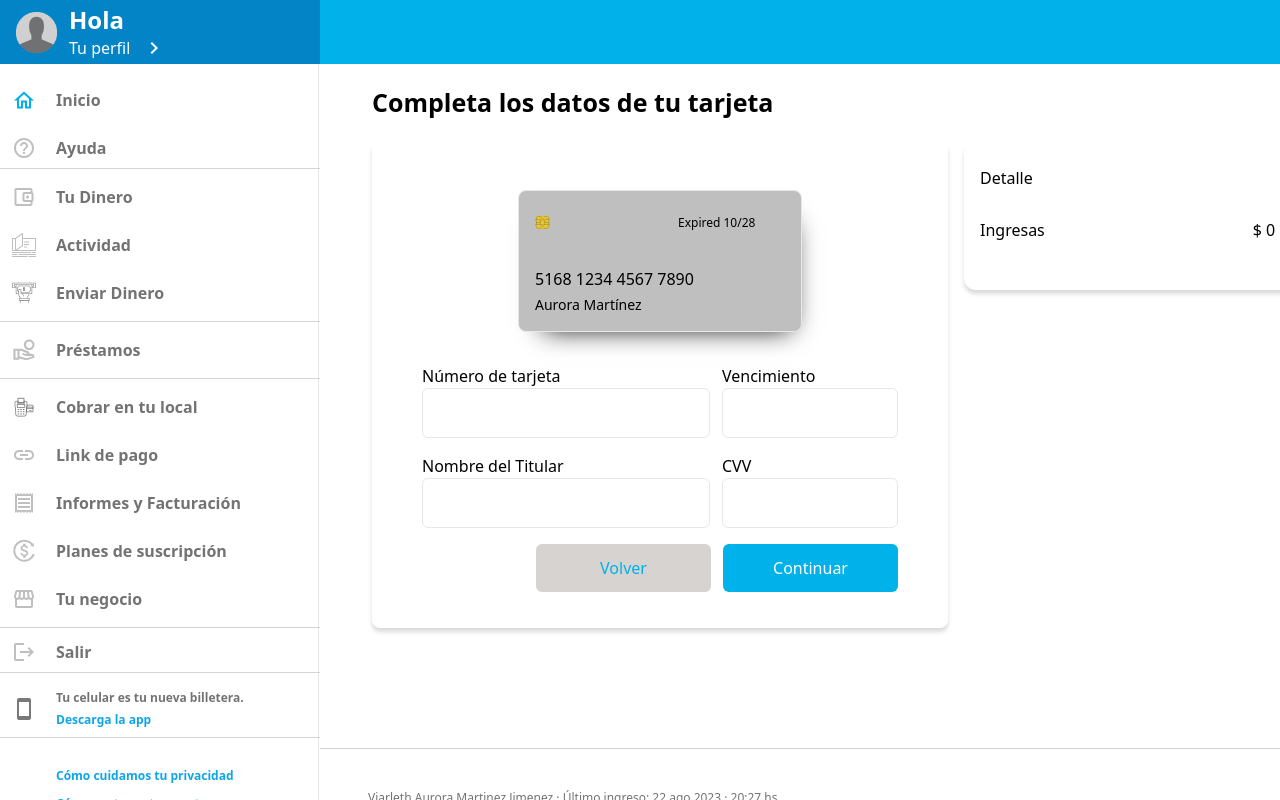
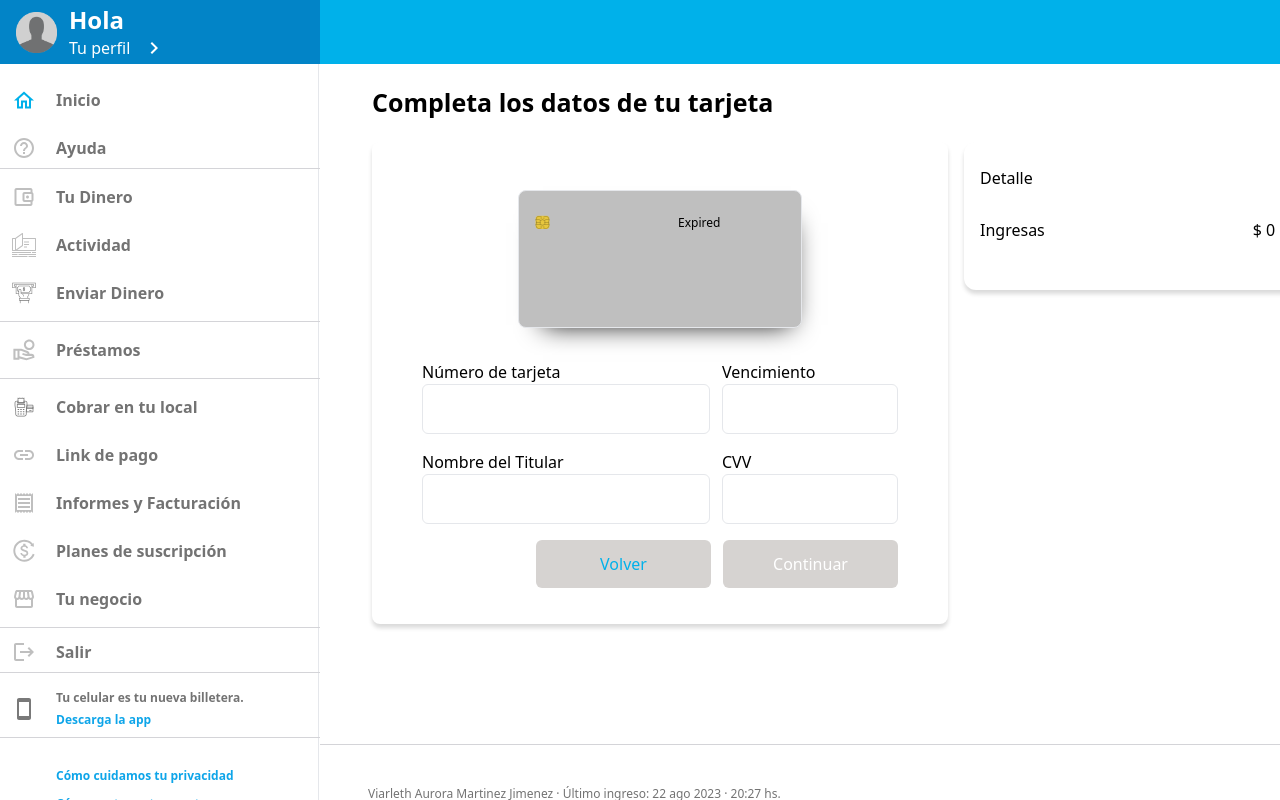
Before and after one commit to illiCristian/NestJs-Backend-Wallet, a Next.js app in the folder client/: page /send-money/charge-money in a window 1280 px wide. Shown: the top 800 px of the page. Built offline with nearby package versions, Linux system fonts and the light colour scheme; no server answers.

Commit message:
Fix: form validations

```diff
--- a/client/package.json
+++ b/client/package.json
@@ -22,6 +22,7 @@
     "react-dom": "18.2.0",
     "react-hook-form": "^7.45.4",
     "react-icons": "^4.10.1",
+    "react-input-mask": "^2.0.4",
     "react-modal": "^3.16.1",
     "yup": "^1.2.0",
     "zustand": "^4.4.1"
--- a/client/src/app/login/page.tsx
+++ b/client/src/app/login/page.tsx
@@ -1,4 +1,5 @@
-import { InfoEmail, IntoEmail } from '@/components/Login'
+import InfoEmail from '@/components/Login/InfoEmail'
+import IntoEmail from '@/components/Login/IntoEmail'
 
 const pageLogin: React.FC = () => {
   return (
--- a/client/src/components/MoneyCharge/ConfirmTransfer.tsx
+++ b/client/src/components/MoneyCharge/ConfirmTransfer.tsx
@@ -8,10 +8,20 @@ import {
   transferMoneyToUser,
 } from '@/services'
 import { useTransferData, useUserProfile } from '@/store/userStore'
+import { yupResolver } from '@hookform/resolvers/yup'
 import { useMutation } from '@tanstack/react-query'
 import Image from 'next/image'
 import { usePathname, useRouter } from 'next/navigation'
 import { useForm } from 'react-hook-form'
+import InputMask from 'react-input-mask'
+import * as yup from 'yup'
+
+const schema = yup.object().shape({
+  cardNumber: yup.string().required(),
+  name: yup.string().required(),
+  expirationDate: yup.string().required(),
+  cvv: yup.string().required(),
+})
 
 function ConfirmTransfer() {
   const router = useRouter()
@@ -24,7 +34,9 @@ function ConfirmTransfer() {
   // Mutations and Form Handlers
   const { mutate: depositMoney } = useMutation(depositMoneyWallet)
   const { mutate: createCard } = useMutation(createCreditCard)
-  const { register, handleSubmit } = useForm()
+  const { register, handleSubmit, watch, formState } = useForm({
+    resolver: yupResolver(schema),
+  })
 
   const handleSendMoney = (data: any) => {
     createCard(
@@ -77,29 +89,45 @@ function ConfirmTransfer() {
           onSubmit={handleSubmit(handleSendMoney)}
           className="flex flex-col bg-white border-t-white rounded-lg shadow-[0px_4px_4px_0px_#00000025]  px-[50px]  sh mb-20"
         >
+          {/* // ----------- Card -------------- */}
           <div className="flex flex-col justify-start items-start my-4 bg-[#BFBFBF] mx-24 mt-12 border rounded-lg shadow-[7px_15px_25px_-18px_rgba(0,0,0,1)]">
             <div className="flex flex-row items-center justify-between mx-4 mt-3 ">
               <Image src={chip} alt="chip-image" width={15} height={15} />
-              <p className="my-3 ml-32 text-xs text-black">Expired 10/28</p>
+              <p className="my-3 ml-32 text-xs text-black">
+                Expired {watch('expirationDate')}
+              </p>
             </div>
-            <p className="mt-6 ml-4 ">5168 1234 4567 7890</p>
-            <p className="mt-1 mb-4 ml-4 text-sm">Aurora Martínez</p>
+            <p className="h-6 mt-6 ml-4">{watch('cardNumber')}</p>
+            <p className="h-4 mt-1 mb-4 ml-4 text-sm">{watch('name')}</p>
           </div>
+          {/* // -------------- Form ---------------- */}
           <div className="flex flex-row items-center justify-center gap-3 mt-4">
             <div className="flex flex-col items-start justify-center">
               <label htmlFor="numero-tarjeta">Número de tarjeta</label>
-              <input
-                {...register('cardNumber', { minLength: 16, maxLength: 16 })}
+              <InputMask
+                {...register('cardNumber')}
+                mask="9999 9999 9999 9999"
+                maskChar=""
                 id="numero-tarjeta"
-                className="px-4 py-3 border border-gray-200 rounded-md w-72 focus:outline-primary remove-arrow"
+                className={`px-4 py-3 border border-gray-200 rounded-md w-72 outline-none ${
+                  formState.errors.cardNumber
+                    ? 'focus:outline-red-500'
+                    : 'focus:outline-primary'
+                }`}
               />
             </div>
             <div className="flex flex-col items-start justify-center">
               <label htmlFor="vencimiento-tarjeta">Vencimiento</label>
-              <input
+              <InputMask
                 {...register('expirationDate')}
+                mask="99/99"
+                maskChar=""
                 id="vencimiento-tarjeta"
-                className="px-4 py-3 border border-gray-200 rounded-md w-44 focus:outline-primary remove-arrow"
+                className={`px-4 py-3 border border-gray-200 rounded-md w-44 outline-none ${
+                  formState.errors.expirationDate
+                    ? 'focus:outline-red-500'
+                    : 'focus:outline-primary'
+                }`}
               />
             </div>
           </div>
@@ -109,15 +137,25 @@ function ConfirmTransfer() {
               <input
                 {...register('name')}
                 id="titular-tarjeta"
-                className="px-4 py-3 border border-gray-200 rounded-md w-72 focus:outline-primary remove-arrow "
+                className={`px-4 py-3 border border-gray-200 rounded-md w-72 outline-none ${
+                  formState.errors.name
+                    ? 'focus:outline-red-500'
+                    : 'focus:outline-primary'
+                }`}
               />
             </div>
             <div className="flex flex-col justify-start">
               <label htmlFor="cvv-tarjeta">CVV</label>
-              <input
+              <InputMask
                 {...register('cvv')}
+                mask="999"
+                maskChar=""
                 id="cvv-tarjeta"
-                className="px-4 py-3 border border-gray-200 rounded-md w-44 focus:outline-primary remove-arrow"
+                className={`px-4 py-3 border border-gray-200 rounded-md w-44 outline-none ${
+                  formState.errors.cvv
+                    ? 'focus:outline-red-500'
+                    : 'focus:outline-primary'
+                }`}
               />
             </div>
           </div>
@@ -129,7 +167,14 @@ function ConfirmTransfer() {
             >
               Volver
             </button>
-            <button className="bg-[#00B1EA] px-10 text-base text-center py-2 font-medium  text-white rounded-md w-[175px] h-[48px]">
+            <button
+              disabled={!formState.isValid}
+              className={`px-10 text-base text-center py-2 font-medium text-white rounded-md w-[175px] h-[48px] ${
+                formState.isValid
+                  ? 'bg-tertiary text-white hover:bg-tertiaryDark transition-all duration-500'
+                  : ' bg-secondary text-neutral-500'
+              }`}
+            >
               Continuar
             </button>
           </div>
--- a/client/src/components/login/index.ts
+++ /dev/null
@@ -1,2 +0,0 @@
-export {default as InfoEmail} from "./InfoEmail"
-export {default as IntoEmail} from "./IntoEmail"
```
Also changed, not shown: 1 other file (tests, documents, lock files or other folders). Lines whose indentation alone changed are shown as unchanged.
